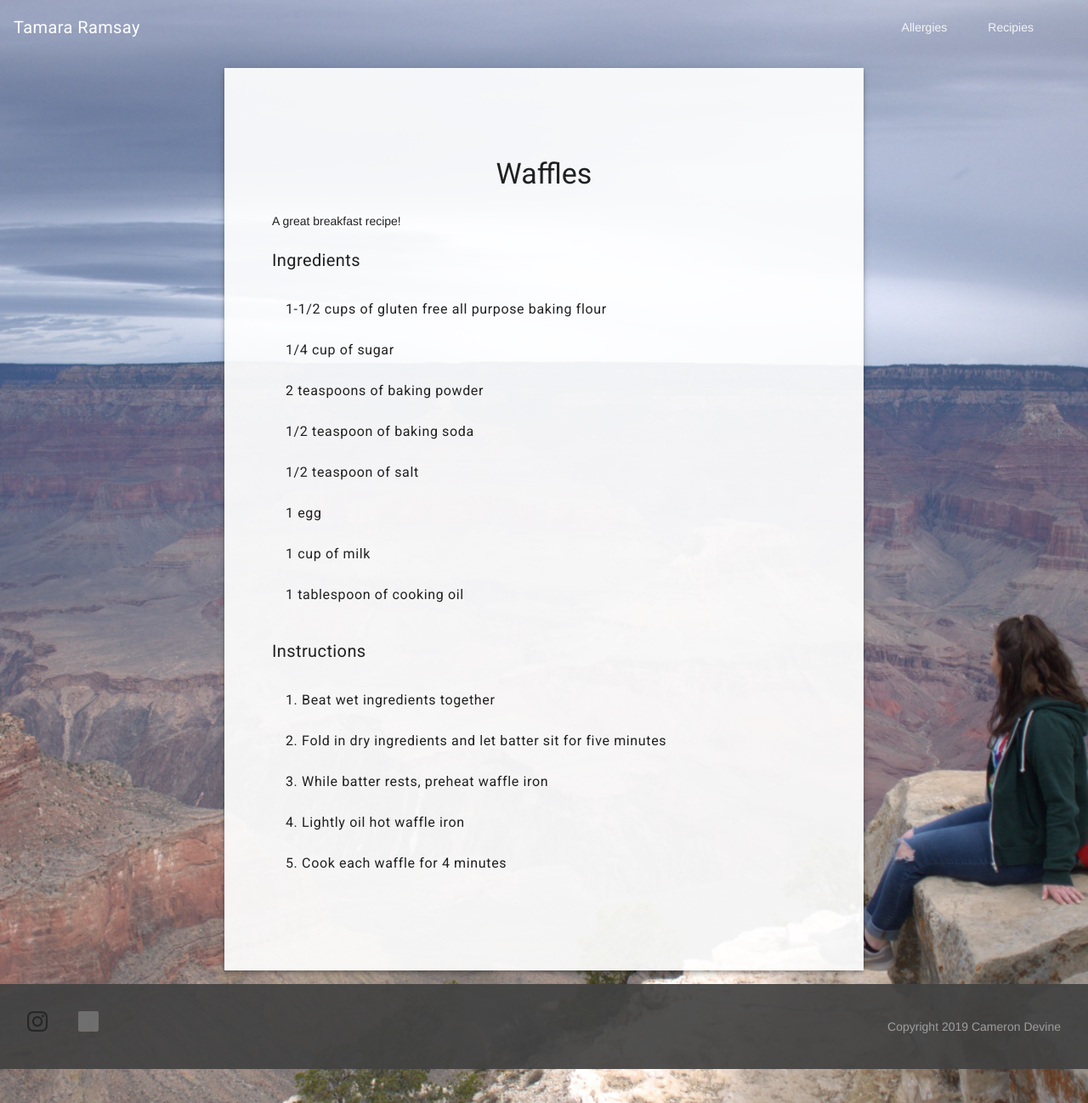
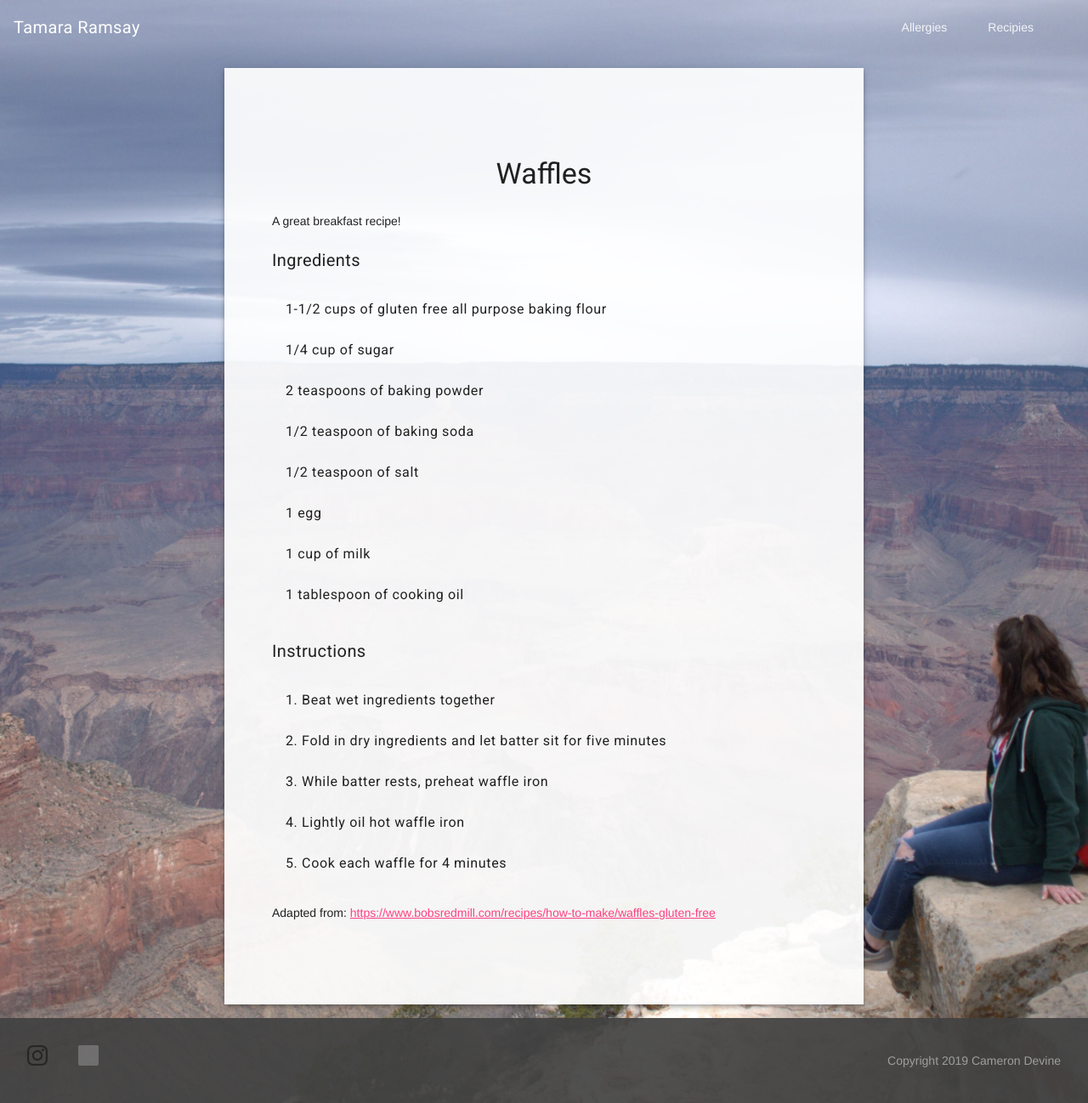
Before and after one commit to CameronDevine/tamara-website, a Jekyll site: the page built from _posts/2019-06-02-waffles.md, in a window 1280 px wide. Shown: the whole page at 85% size. Built offline with Jekyll 4.4.1, drawn with Linux system fonts in a browser that asks for light colours; grey boxes are pictures that could not be loaded.

Commit message:
added links to all the original recipies

```diff
--- a/_layouts/recipe.html
+++ b/_layouts/recipe.html
@@ -27,3 +27,7 @@ layout: post
     </li>
   {% endfor %}
 </ul>
+
+{% if page.source %}
+  <p>Adapted from: <a href="{{ page.source }}">{{ page.source }}</a></p>
+{% endif %}
--- a/_posts/2019-06-02-waffles.md
+++ b/_posts/2019-06-02-waffles.md
@@ -2,6 +2,7 @@
 layout: recipe
 date: 2019-06-02 05:22:02 +0000
 title: Waffles
+source: https://www.bobsredmill.com/recipes/how-to-make/waffles-gluten-free
 ingredients:
 - 1-1/2 cups of gluten free all purpose baking flour
 - 1/4 cup of sugar
```
Also changed, not shown: _posts/2019-06-01-bbq-sauce.md (+1 -0 lines), _posts/2019-06-01-biscuits.md (+1 -0 lines), _posts/2019-06-01-brazilian-cheese-bread.md (+1 -0 lines).
